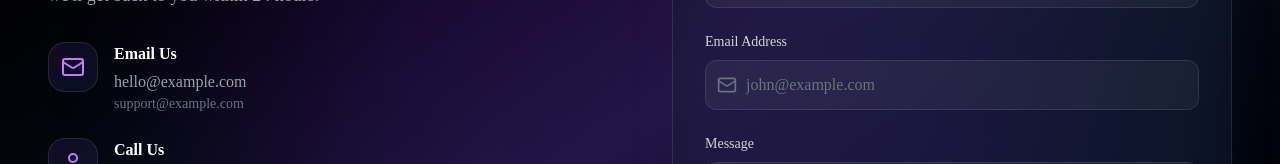
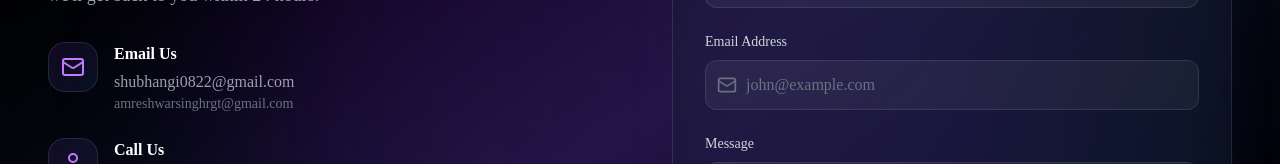
Before and after one commit to Amreshwar123/my-agency-site, a Next.js app: page / in a window 1280 px wide. Shown: the part 2250-2414 px from the top of the page. Built offline with nearby package versions, Linux system fonts and the light colour scheme.

Commit message:
Updated contact emails for Shubhangi and Amreshwar

```diff
--- a/components/library/Contact.tsx
+++ b/components/library/Contact.tsx
@@ -100,8 +100,8 @@ export default function Contact() {
                 </div>
                 <div>
                   <h3 className="text-white font-semibold mb-1">Email Us</h3>
-                  <p className="text-gray-400">hello@example.com</p>
-                  <p className="text-gray-500 text-sm">support@example.com</p>
+                  <p className="text-gray-400">shubhangi0822@gmail.com</p>
+                  <p className="text-gray-500 text-sm">amreshwarsinghrgt@gmail.com</p>
                 </div>
               </div>
 
```
